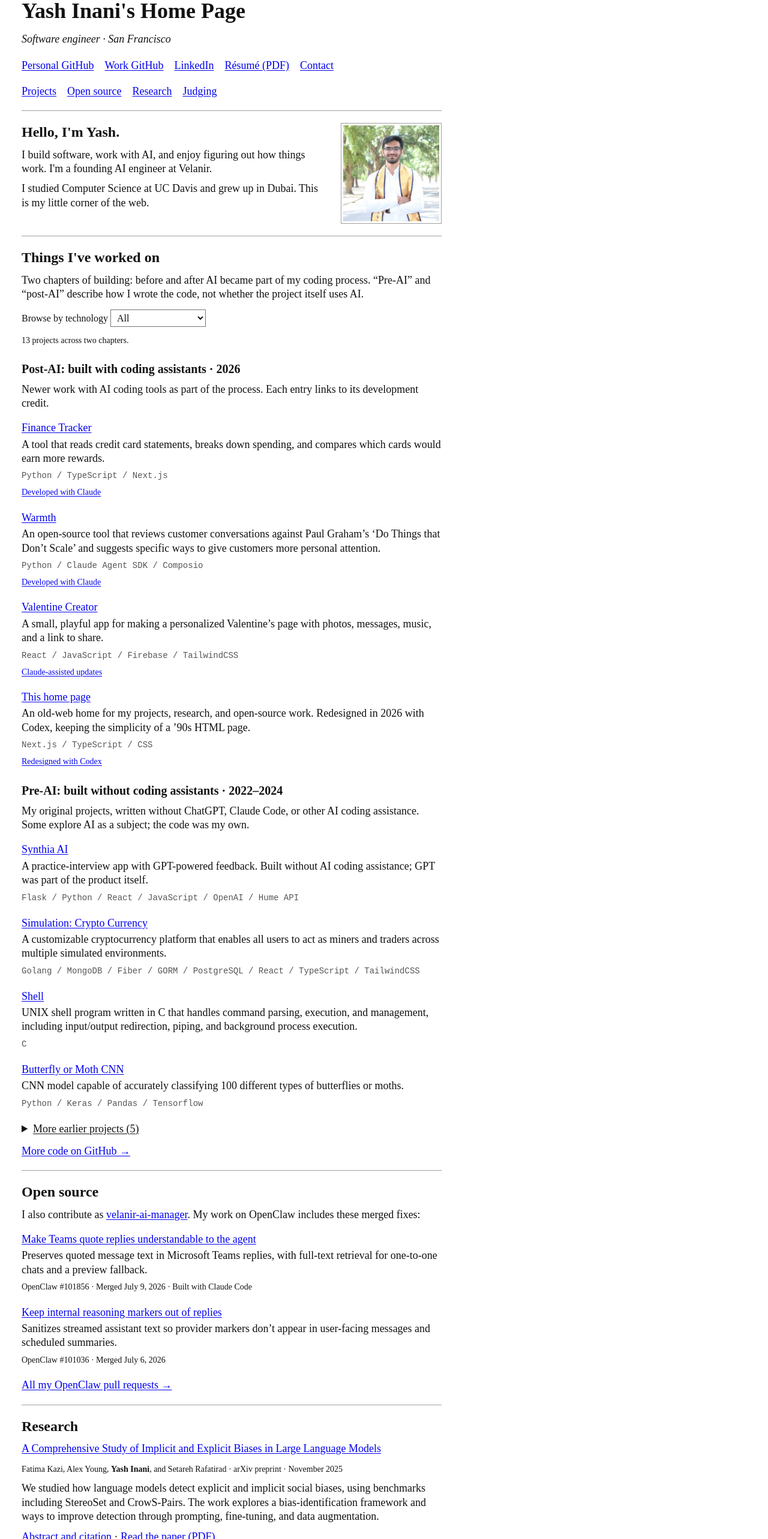
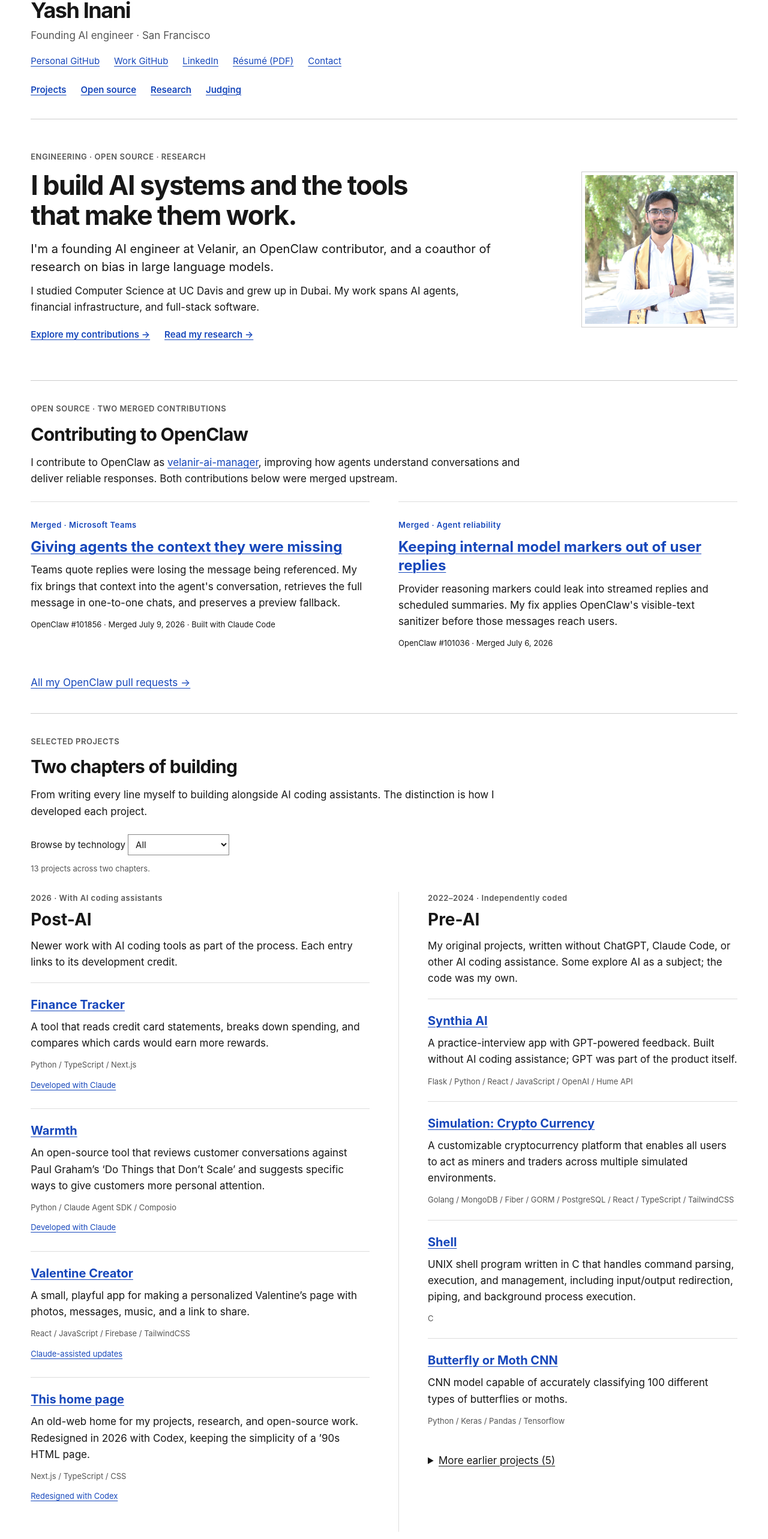
Before and after one commit to yinani24/portfolio, a Next.js app: page / in a window 1280 px wide. Shown: the part 39-2605 px from the top of the page at 60% size. Built offline with nearby package versions, Linux system fonts and the light colour scheme.

Commit message:
Widen portfolio layout and emphasize open-source contributions (#4)

```diff
--- a/src/app/globals.css
+++ b/src/app/globals.css
@@ -19,60 +19,92 @@ html{
   transition-delay: 0.1s;
 }
 
-/* Document-like homepage; standalone legacy routes retain their styles. */
+/* Homepage styles are scoped so legacy routes keep their original layout. */
 .personal-site {
-  box-sizing: content-box;
-  max-width: 700px;
-  padding: 36px;
-  color: #111;
+  box-sizing: border-box;
+  width: 100%;
+  max-width: 1440px;
+  margin: 0 auto;
+  padding: 36px clamp(20px, 4vw, 64px);
+  color: #171717;
   background: #fff;
-  font: 18px/1.3 "Times New Roman", Times, serif;
+  font: 17px/1.6 -apple-system, BlinkMacSystemFont, "Segoe UI", Helvetica, Arial, sans-serif;
   overflow-wrap: break-word;
   color-scheme: light;
 }
-.personal-site h1 { margin: 0 0 14px; font-size: 36px; font-weight: bold; line-height: 1.2; }
-.personal-site h2 { margin: 0 0 10px; font-size: 24px; font-weight: bold; line-height: 1.3; }
-.personal-site h3 { margin: 24px 0 10px; font-size: 20px; font-weight: bold; line-height: 1.3; }
-.personal-site p { margin: 10px 0; }
-.personal-site .personal-intro { display: grid; grid-template-columns: minmax(0, 1fr) 168px; align-items: start; gap: 24px; }
-.personal-site .personal-portrait { display: block; width: 168px; height: auto; border: 1px solid #a0a0a0; padding: 3px; }
-.personal-site a { color: #0000ee; text-decoration: underline; text-underline-offset: 2px; }
-.personal-site a:visited { color: #551a8b; }
-.personal-site a:hover { text-decoration-thickness: 2px; }
-.personal-site :focus-visible { outline: 2px solid #0000ee; outline-offset: 4px; }
-.personal-site nav { display: flex; flex-wrap: wrap; gap: 8px 18px; margin-top: 20px; }
-.personal-site hr { margin: 20px 0; border: 0; border-top: 1px solid #a0a0a0; }
-.personal-site small { font-size: 14px; }
-.personal-site ul { list-style: disc; padding-left: 24px; margin: 12px 0; }
-.personal-site li { margin: 8px 0; }
-.personal-site details { margin: 14px 0; }
-.personal-site summary { cursor: pointer; text-decoration: underline; text-underline-offset: 2px; }
-.personal-site .project-directory { list-style: none; padding: 0; margin: 18px 0; }
-.personal-site .project-directory li { margin: 0 0 20px; }
-.personal-site .project-directory p { margin: 4px 0; }
-.personal-site .project-tools { font: 14px/1.5 "Courier New", Courier, monospace; color: #555; }
-.personal-site .project-filter { margin: 14px 0; font-size: 16px; }
-.personal-site .project-count { font-size: 14px; }
+.personal-site h1 { margin: 0; font-size: 36px; font-weight: 700; letter-spacing: -.04em; line-height: 1.15; }
+.personal-site h2 { margin: 0 0 16px; font-size: 30px; font-weight: 650; letter-spacing: -.025em; line-height: 1.2; }
+.personal-site h3 { margin: 24px 0 10px; font-size: 21px; font-weight: 650; line-height: 1.3; }
+.personal-site p { margin: 12px 0; }
+.personal-site .site-subtitle { margin-top: 8px; color: #555; }
+.personal-site .section-label,
+.personal-site .chapter-date,
+.personal-site .contribution-status { font-size: 13px; font-weight: 600; letter-spacing: .04em; color: #555; }
+.personal-site .section-label { margin: 0 0 14px; text-transform: uppercase; }
+.personal-site .section-intro { max-width: 80ch; margin-bottom: 24px; }
+.personal-site .personal-intro { display: grid; grid-template-columns: minmax(0, 1fr) 260px; align-items: center; gap: clamp(28px, 5vw, 80px); padding: 16px 0; }
+.personal-site .personal-intro h2 { max-width: 23ch; font-size: clamp(30px, 3.5vw, 48px); line-height: 1.1; letter-spacing: -.035em; }
+.personal-site .personal-intro p { max-width: 70ch; }
+.personal-site .intro-lead { font-size: 20px; line-height: 1.5; }
+.personal-site .intro-links { display: flex; flex-wrap: wrap; gap: 8px 24px; margin-top: 20px; font-size: 15px; font-weight: 600; }
+.personal-site .personal-portrait { display: block; width: 260px; height: auto; border: 1px solid #ccc; padding: 5px; }
+.personal-site a { color: #1647bb; text-decoration: underline; text-underline-offset: 3px; text-decoration-thickness: 1px; }
+.personal-site a:visited { color: #1647bb; }
+.personal-site a:hover { color: #102f7a; text-decoration-thickness: 2px; }
+.personal-site :focus-visible { outline: 2px solid #1647bb; outline-offset: 4px; }
+.personal-site nav { display: flex; flex-wrap: wrap; gap: 8px 24px; margin-top: 16px; font-size: 15px; }
+.personal-site nav[aria-label="On this page"] { margin-top: 24px; font-weight: 600; }
+.personal-site hr { margin: 36px 0; border: 0; border-top: 1px solid #ccc; }
+.personal-site small { font-size: 13px; }
+.personal-site ul { list-style: disc; padding-left: 22px; margin: 12px 0; }
+.personal-site li { margin: 12px 0; }
+.personal-site details { margin: 18px 0; }
+.personal-site summary { cursor: pointer; text-decoration: underline; text-underline-offset: 3px; }
+.personal-site .project-directory { list-style: none; padding: 0; margin: 20px 0; }
+.personal-site .project-directory li { margin: 0; padding: 20px 0; border-top: 1px solid #ddd; }
+.personal-site .project-directory li > a { font-weight: 650; font-size: 20px; }
+.personal-site .project-directory p { margin: 8px 0; }
+.personal-site .project-tools { font-size: 13px; color: #555; }
+.personal-site .project-credit { line-height: 1.4; }
+.personal-site .project-filter { margin: 20px 0 8px; font-size: 15px; }
+.personal-site .project-count { font-size: 13px; color: #555; }
+.personal-site .project-chapters,
+.personal-site .contribution-grid,
+.personal-site .research-community { display: grid; grid-template-columns: repeat(2, minmax(0, 1fr)); gap: 48px; }
+.personal-site .project-chapters { margin-top: 28px; }
+.personal-site .project-chapters > section + section,
+.personal-site .research-community > section + section { border-left: 1px solid #ddd; padding-left: 48px; }
+.personal-site .project-chapters h3 { font-size: 28px; margin: 8px 0 12px; }
+.personal-site .chapter-date { margin: 0; }
+.personal-site .contribution-grid h3 { margin: 10px 0; font-size: 24px; }
+.personal-site .contribution-status { color: #1647bb; }
+.personal-site #research > p:first-of-type { font-size: 22px; font-weight: 600; line-height: 1.35; }
 .personal-site select,
 .personal-site input,
 .personal-site textarea,
-.personal-site button { font: inherit; color: #111; border: 1px solid #777; border-radius: 0; background: #fff; padding: 4px 6px; max-width: 100%; }
-.personal-site button { background: #eee; padding: 6px 12px; cursor: pointer; }
+.personal-site button { font: inherit; color: #171717; border: 1px solid #888; border-radius: 0; background: #fff; padding: 6px 8px; max-width: 100%; }
+.personal-site button { background: #f2f2f2; padding: 8px 16px; cursor: pointer; }
 .personal-site button:active { background: #ddd; }
 .personal-site button:disabled { cursor: wait; opacity: .65; }
-.personal-site .plain-contact { max-width: 480px; margin: 16px 0; }
+.personal-site .plain-contact { max-width: 540px; margin: 16px 0; }
 .personal-site .plain-contact label { display: block; margin-top: 12px; margin-bottom: 4px; }
 .personal-site .plain-contact input,
 .personal-site .plain-contact textarea { display: block; width: 100%; }
 .personal-site .plain-contact textarea { resize: vertical; }
 .personal-site .plain-contact button { margin-top: 12px; }
-.personal-site footer { font-size: 16px; }
-@media (max-width: 600px) {
-  .personal-site { padding: 24px 20px; }
-  .personal-site h1 { font-size: 30px; }
+.personal-site footer { display: flex; justify-content: space-between; flex-wrap: wrap; gap: 8px 24px; font-size: 14px; color: #555; }
+@media (max-width: 767px) {
+  .personal-site { padding: 24px 20px; font-size: 16px; }
+  .personal-site h1 { font-size: 32px; }
+  .personal-site h2 { font-size: 26px; }
+  .personal-site .personal-intro { grid-template-columns: 1fr; gap: 24px; }
+  .personal-site .personal-portrait { grid-row: 1; width: 160px; }
+  .personal-site .intro-lead { font-size: 18px; }
+  .personal-site .project-chapters,
+  .personal-site .contribution-grid,
+  .personal-site .research-community { grid-template-columns: 1fr; gap: 28px; }
+  .personal-site .project-chapters > section + section,
+  .personal-site .research-community > section + section { border-left: 0; padding-left: 0; border-top: 1px solid #ccc; padding-top: 28px; }
   .personal-site .project-filter label { display: block; margin-bottom: 6px; }
+  .personal-site hr { margin: 28px 0; }
 }
-@media (max-width: 520px) {
-  .personal-site .personal-intro { grid-template-columns: 1fr; gap: 12px; }
-  .personal-site .personal-portrait { grid-row: 1; width: 140px; }
-}
--- a/src/app/page.tsx
+++ b/src/app/page.tsx
@@ -10,8 +10,8 @@ export default function HomePage() {
   return (
     <main className="personal-site" id="top">
       <header>
-        <h1>Yash Inani&apos;s Home Page</h1>
-        <p><em>Software engineer · San Francisco</em></p>
+        <h1>Yash Inani</h1>
+        <p className="site-subtitle">Founding AI engineer · San Francisco</p>
         <nav aria-label="Personal links">
           <a href="https://github.com/yinani24">Personal GitHub</a>{" "}
           <a href="https://github.com/velanir-ai-manager">Work GitHub</a>{" "}
@@ -29,38 +29,45 @@ export default function HomePage() {
       <hr />
       <section id="about" className="personal-intro" aria-labelledby="about-heading">
         <div>
-        <h2 id="about-heading">Hello, I&apos;m Yash.</h2>
-        <p>I build software, work with AI, and enjoy figuring out how things work. I&apos;m a founding AI engineer at Velanir.</p>
-        <p>I studied Computer Science at UC Davis and grew up in Dubai. This is my little corner of the web.</p>
+          <p className="section-label">Engineering · Open source · Research</p>
+          <h2 id="about-heading">I build AI systems and the tools that make them work.</h2>
+          <p className="intro-lead">I&apos;m a founding AI engineer at Velanir, an OpenClaw contributor, and a coauthor of research on bias in large language models.</p>
+          <p>I studied Computer Science at UC Davis and grew up in Dubai. My work spans AI agents, financial infrastructure, and full-stack software.</p>
+          <p className="intro-links"><a href="#open-source">Explore my contributions →</a><a href="#research">Read my research →</a></p>
         </div>
-        <Image className="personal-portrait" src={headshot} alt="Yash Inani" width={168} height={168} sizes="(max-width: 520px) 140px, 168px" priority />
-      </section>
-      <hr />
-      <section id="projects" aria-labelledby="projects-heading">
-        <h2 id="projects-heading">Things I&apos;ve worked on</h2>
-        <p>Two chapters of building: before and after AI became part of my coding process. “Pre-AI” and “post-AI” describe how I wrote the code, not whether the project itself uses AI.</p>
-        <ProjectDirectory projects={homepageProjects} featuredTitles={featuredTitles} />
-        <p><a href="https://github.com/yinani24?tab=repositories">More code on GitHub →</a></p>
+        <Image className="personal-portrait" src={headshot} alt="Yash Inani" width={260} height={260} sizes="(max-width: 767px) 160px, 260px" priority />
       </section>
       <hr />
       <section id="open-source" aria-labelledby="open-source-heading">
-        <h2 id="open-source-heading">Open source</h2>
-        <p>I also contribute as <a href="https://github.com/velanir-ai-manager">velanir-ai-manager</a>. My work on OpenClaw includes these merged fixes:</p>
-        <ul className="project-directory">
+        <p className="section-label">Open source · Two merged contributions</p>
+        <h2 id="open-source-heading">Contributing to OpenClaw</h2>
+        <p className="section-intro">I contribute to OpenClaw as <a href="https://github.com/velanir-ai-manager">velanir-ai-manager</a>, improving how agents understand conversations and deliver reliable responses. Both contributions below were merged upstream.</p>
+        <ul className="project-directory contribution-grid">
           <li>
-            <a href="https://github.com/openclaw/openclaw/pull/101856">Make Teams quote replies understandable to the agent</a>
-            <p>Preserves quoted message text in Microsoft Teams replies, with full-text retrieval for one-to-one chats and a preview fallback.</p>
+            <p className="contribution-status">Merged · Microsoft Teams</p>
+            <h3><a href="https://github.com/openclaw/openclaw/pull/101856">Giving agents the context they were missing</a></h3>
+            <p>Teams quote replies were losing the message being referenced. My fix brings that context into the agent&apos;s conversation, retrieves the full message in one-to-one chats, and preserves a preview fallback.</p>
             <small>OpenClaw #101856 · Merged July 9, 2026 · Built with Claude Code</small>
           </li>
           <li>
-            <a href="https://github.com/openclaw/openclaw/pull/101036">Keep internal reasoning markers out of replies</a>
-            <p>Sanitizes streamed assistant text so provider markers don’t appear in user-facing messages and scheduled summaries.</p>
+            <p className="contribution-status">Merged · Agent reliability</p>
+            <h3><a href="https://github.com/openclaw/openclaw/pull/101036">Keeping internal model markers out of user replies</a></h3>
+            <p>Provider reasoning markers could leak into streamed replies and scheduled summaries. My fix applies OpenClaw&apos;s visible-text sanitizer before those messages reach users.</p>
             <small>OpenClaw #101036 · Merged July 6, 2026</small>
           </li>
         </ul>
         <p><a href="https://github.com/openclaw/openclaw/pulls?q=is%3Apr+author%3Avelanir-ai-manager">All my OpenClaw pull requests →</a></p>
       </section>
       <hr />
+      <section id="projects" aria-labelledby="projects-heading">
+        <p className="section-label">Selected projects</p>
+        <h2 id="projects-heading">Two chapters of building</h2>
+        <p className="section-intro">From writing every line myself to building alongside AI coding assistants. The distinction is how I developed each project.</p>
+        <ProjectDirectory projects={homepageProjects} featuredTitles={featuredTitles} />
+        <p><a href="https://github.com/yinani24?tab=repositories">More code on GitHub →</a></p>
+      </section>
+      <hr />
+      <div className="research-community">
       <section id="research" aria-labelledby="research-heading">
         <h2 id="research-heading">Research</h2>
         <p><a href="https://arxiv.org/abs/2511.14153">A Comprehensive Study of Implicit and Explicit Biases in Large Language Models</a></p>
@@ -68,7 +75,6 @@ export default function HomePage() {
         <p>We studied how language models detect explicit and implicit social biases, using benchmarks including StereoSet and CrowS-Pairs. The work explores a bias-identification framework and ways to improve detection through prompting, fine-tuning, and data augmentation.</p>
         <p><a href="https://arxiv.org/abs/2511.14153">Abstract and citation</a> · <a href="https://arxiv.org/pdf/2511.14153">Read the paper (PDF)</a></p>
       </section>
-      <hr />
       <section id="judging" aria-labelledby="judging-heading">
         <h2 id="judging-heading">Judging, mentoring &amp; community</h2>
         <p>I also review other people&apos;s work, from hackathon demos to AI safety research.</p>
@@ -85,9 +91,10 @@ export default function HomePage() {
         </ul>
         <p>At UC Davis, I also helped organize technical workshops and events through Google Developer Student Club and supported outreach at SacHacks.</p>
       </section>
+      </div>
       <hr />
       <section id="experience" aria-labelledby="background-heading">
-        <h2 id="background-heading">A little background</h2>
+        <h2 id="background-heading">Background</h2>
         <p>My work has taken me through AI, financial technology, and full-stack development. At UC Davis, I also worked on research into bias in language models.</p>
         <p>Away from the keyboard: badminton, bike rides, and business and finance podcasts.</p>
         <details>
--- a/src/components/project-directory.tsx
+++ b/src/components/project-directory.tsx
@@ -37,13 +37,16 @@ export default function ProjectDirectory({ projects, featuredTitles }: { project
         </select>
       </div>
       <p className="project-count" role="status">{filtered.length} {filtered.length === 1 ? "project" : "projects"}{tag !== "All" ? ` using ${tag}` : " across two chapters"}.</p>
+      <div className="project-chapters">
       <section aria-labelledby="ai-projects-heading">
-        <h3 id="ai-projects-heading">Post-AI: built with coding assistants · 2026</h3>
+        <p className="chapter-date">2026 · With AI coding assistants</p>
+        <h3 id="ai-projects-heading">Post-AI</h3>
         <p>Newer work with AI coding tools as part of the process. Each entry links to its development credit.</p>
         {assisted.length ? <ProjectList projects={assisted} /> : <p>No projects in this chapter use {tag}.</p>}
       </section>
       <section aria-labelledby="earlier-projects-heading">
-        <h3 id="earlier-projects-heading">Pre-AI: built without coding assistants · 2022–2024</h3>
+        <p className="chapter-date">2022–2024 · Independently coded</p>
+        <h3 id="earlier-projects-heading">Pre-AI</h3>
         <p>My original projects, written without ChatGPT, Claude Code, or other AI coding assistance. Some explore AI as a subject; the code was my own.</p>
         {tag === "All" ? (
           <>
@@ -55,6 +58,7 @@ export default function ProjectDirectory({ projects, featuredTitles }: { project
           </>
         ) : earlier.length ? <ProjectList projects={earlier} /> : <p>No projects in this chapter use {tag}.</p>}
       </section>
+      </div>
     </>
   );
 }
```
